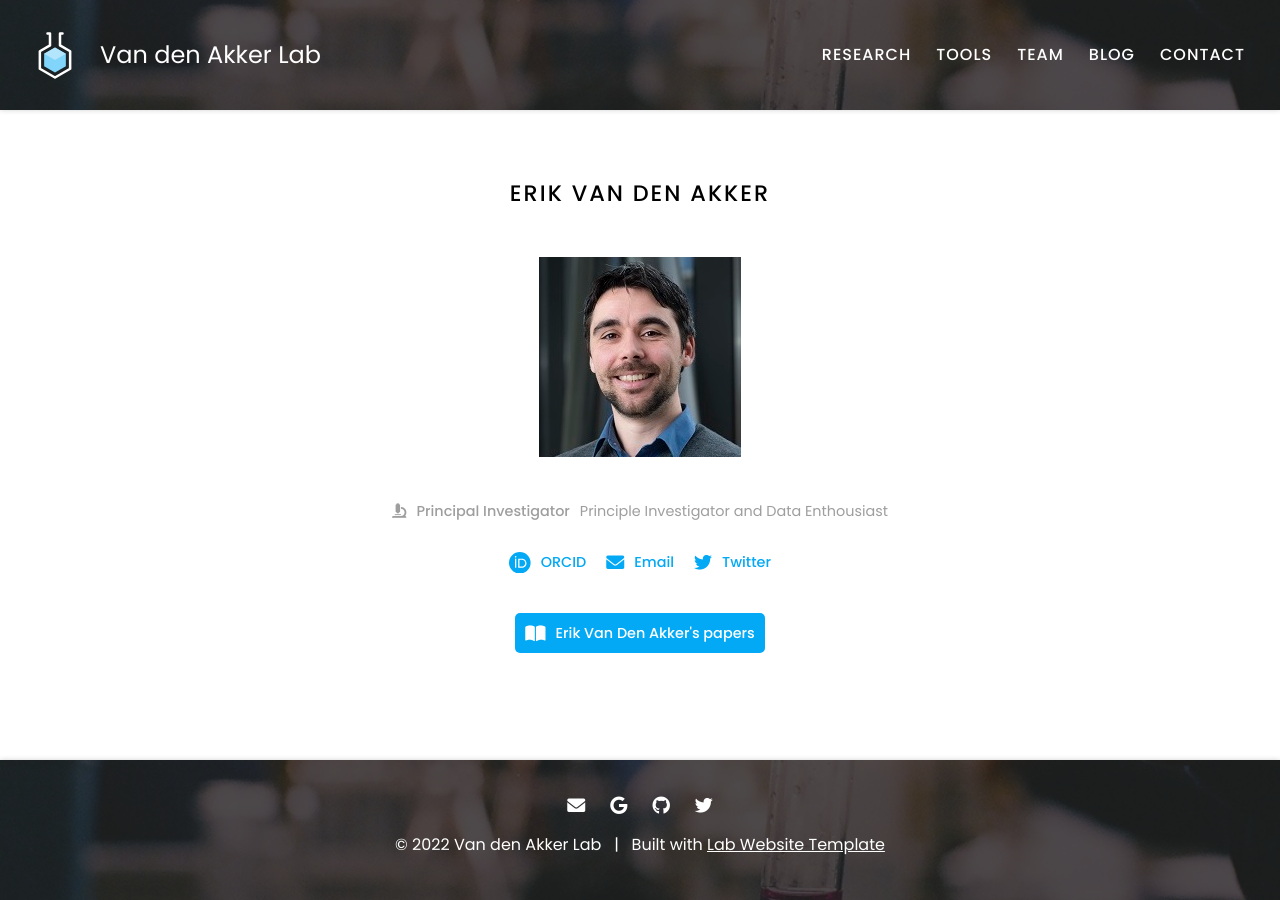
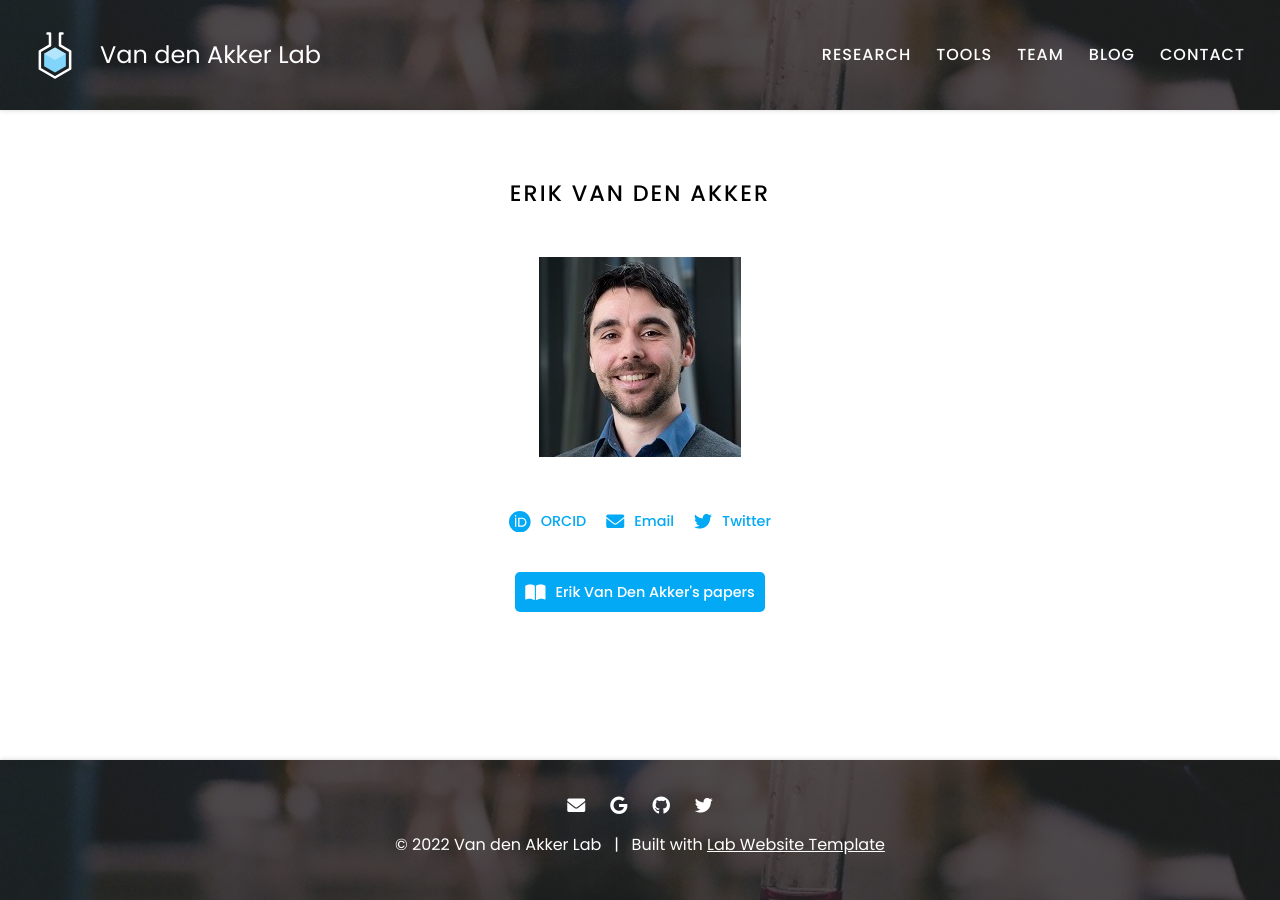
Before and after one commit to vandenakkerlab/vandenakkerlab.github.io, a Jekyll site: the page built from _members/erik-van-den-akker.md, in a window 1280 px wide. Built offline with Jekyll 4.4.1, drawn with Linux system fonts in a browser that asks for light colours.

Commit message:
Update erik-van-den-akker.md
removed role

```diff
--- a/_members/erik-van-den-akker.md
+++ b/_members/erik-van-den-akker.md
@@ -1,8 +1,7 @@
 ---
 name: Erik van den Akker
 image: images/evda.jpg
-description: Principle Investigator and Data Enthousiast
-role: pi
+description: Principle Investigator
 aliases:
   - Erik Ben van den Akker
   - E.B. van den Akker
```
